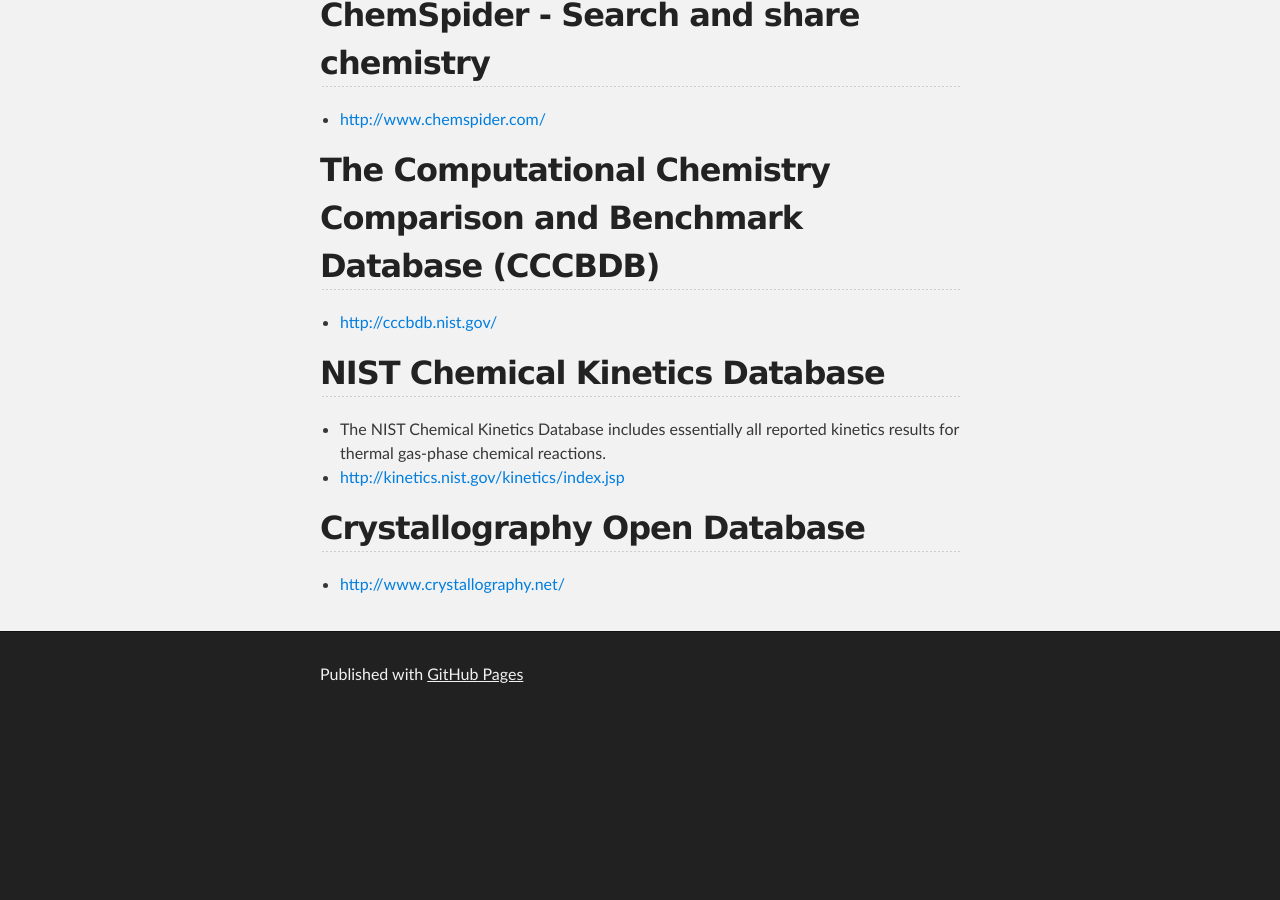
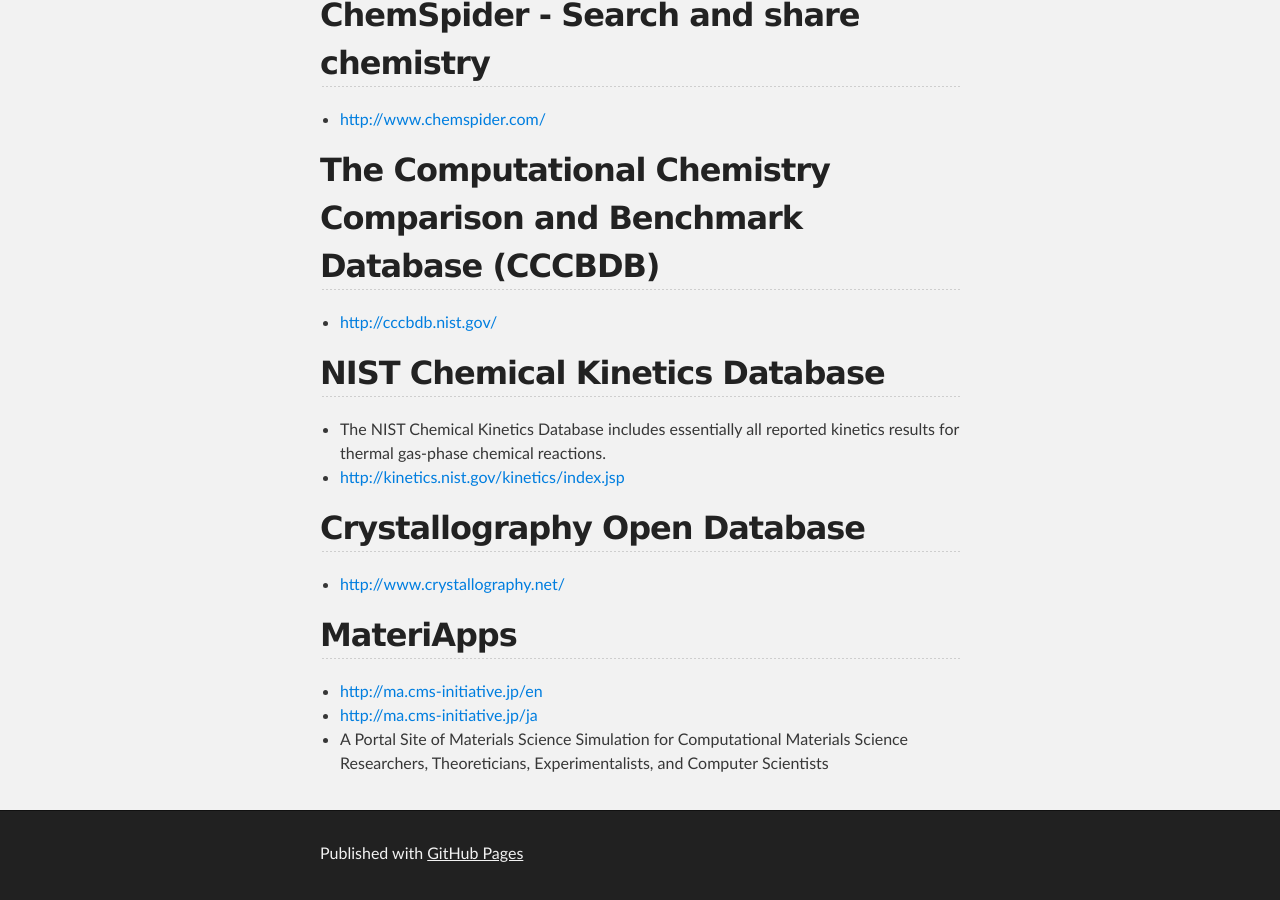
Before and after one commit to chemdb/chemdb.github.io, a Jekyll site: the page built from database.md, in a window 1280 px wide and 900 px high, scrolled down 1452 px. Built offline with Jekyll 4.4.1, drawn with Linux system fonts in a browser that asks for light colours; nearby versions of some CDN libraries; before the commit the page ends 2173 px from its top, so only the background shows below that.

Commit message:
add MateriApps to database.md

```diff
--- a/database.md
+++ b/database.md
@@ -47,3 +47,8 @@
 
 ## Crystallography Open Database
 * [http://www.crystallography.net/](http://www.crystallography.net/)
+
+## MateriApps
+* [http://ma.cms-initiative.jp/en](http://ma.cms-initiative.jp/en)
+* [http://ma.cms-initiative.jp/ja](http://ma.cms-initiative.jp/ja)
+* A Portal Site of Materials Science Simulation for Computational Materials Science Researchers, Theoreticians, Experimentalists, and Computer Scientists
```
